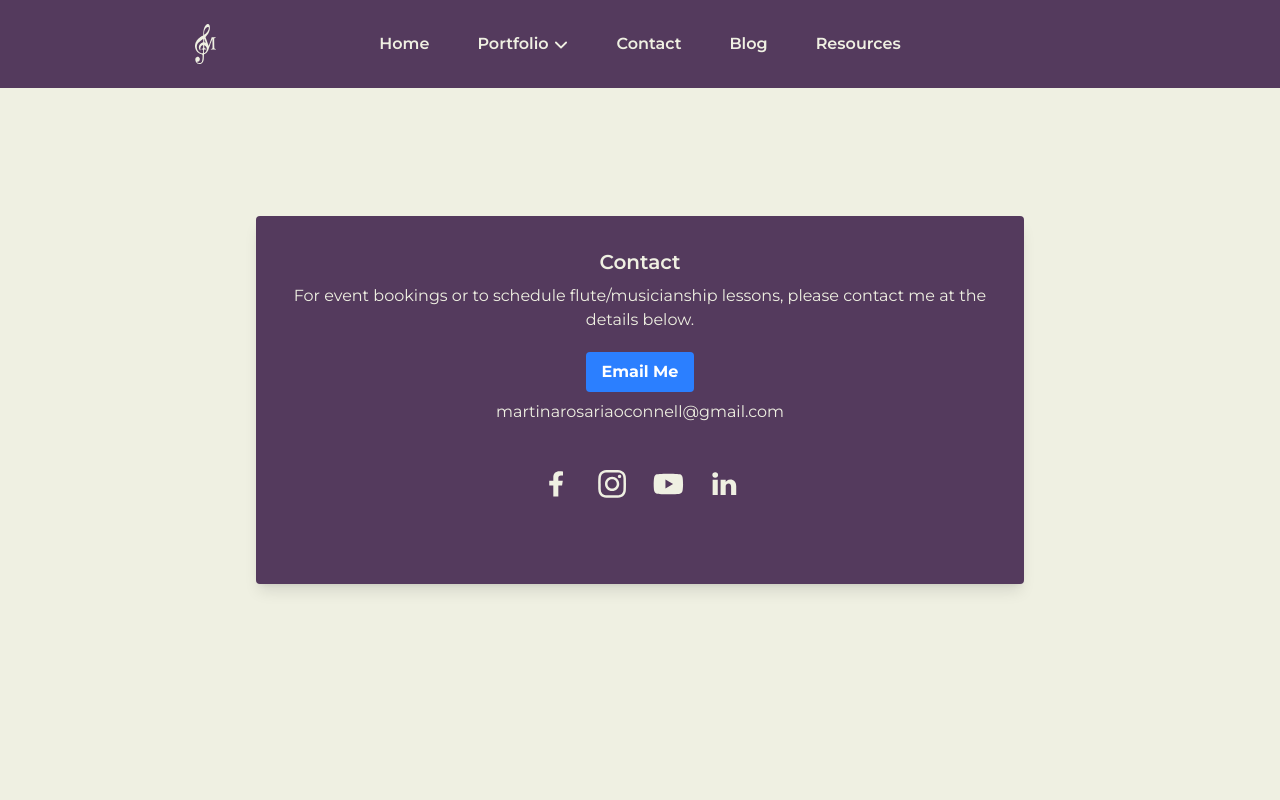
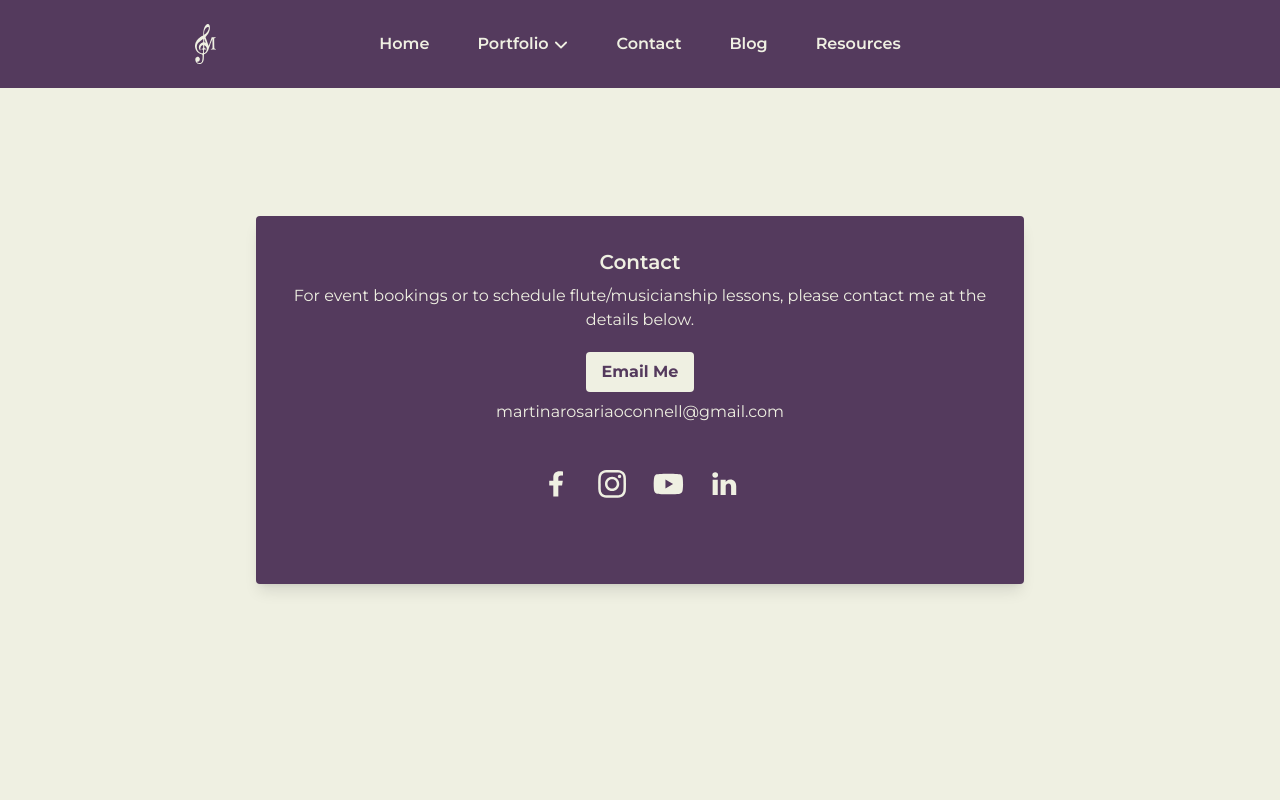
Before and after one commit to ciaranhayes/Martina, a Next.js app: page /contact in a window 1280 px wide. Shown: the top 800 px of the page. Built offline with nearby package versions, Linux system fonts and the light colour scheme.

Commit message:
Button fix

```diff
--- a/components/form.tsx
+++ b/components/form.tsx
@@ -10,9 +10,11 @@ export default function Form() {
                         <p className="mt-2 text-base">
                             For event bookings or to schedule flute/musicianship lessons, please contact me at the details below.
                         </p>
-                        <button className="bg-blue-500 hover:bg-blue-700 text-white font-bold py-2 px-4 rounded mt-5">
-                            <Link href="mailto:martinarosariaoconnell@gmail.com">Email Me</Link>
+                        <Link href="mailto:martinarosariaoconnell@gmail.com">
+                        <button className="bg-[#EFF0E2] text-purple font-bold py-2 px-4 rounded mt-5">
+                            Email Me
                         </button>
+                        </Link>
                         <p className="mt-2 text-base">martinarosariaoconnell@gmail.com</p>
                         <nav className="flex justify-center gap-4 max-w-xs mx-auto mt-10">
                                 <a href="https://www.facebook.com/profile.php?id=100009726851505">
```
